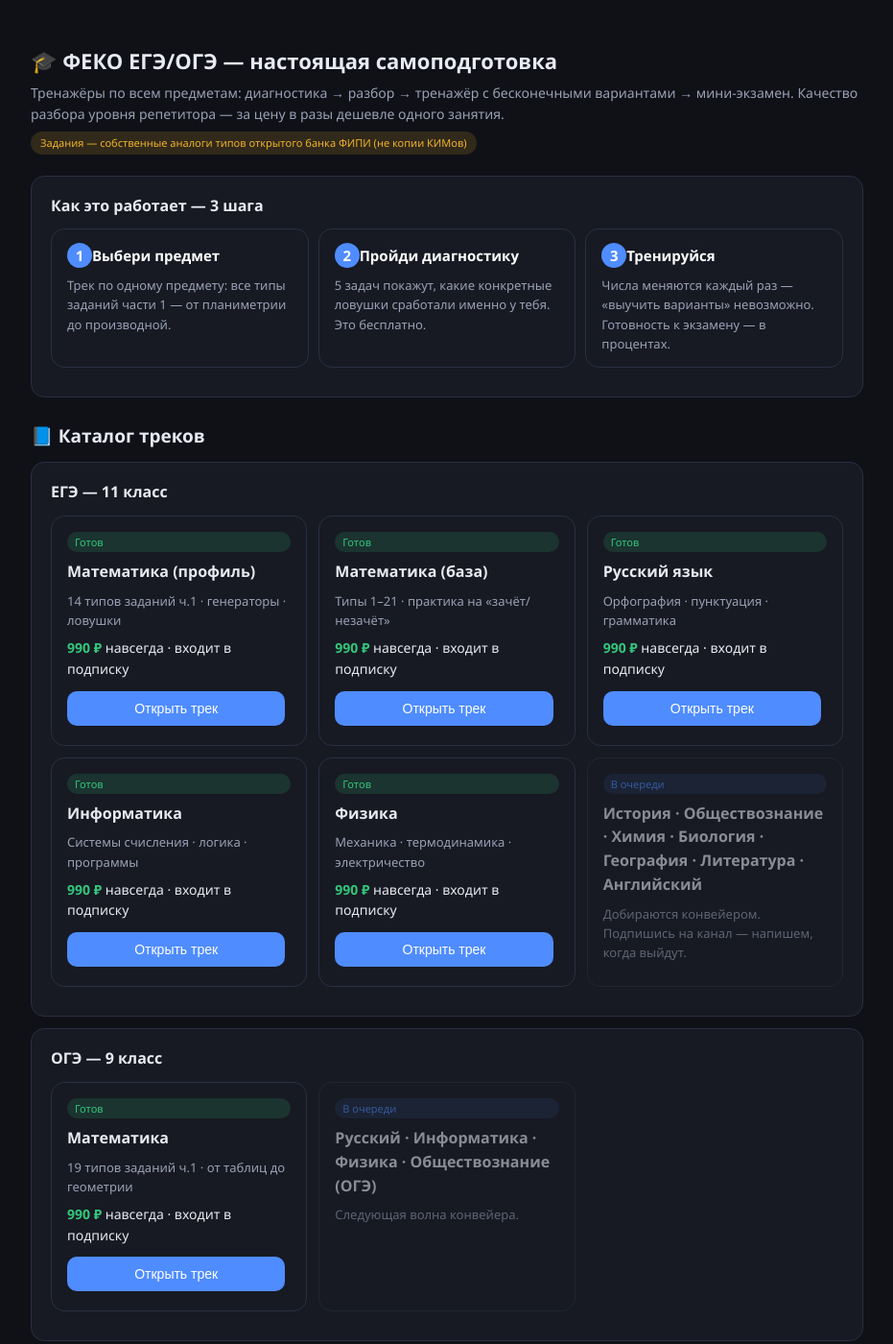
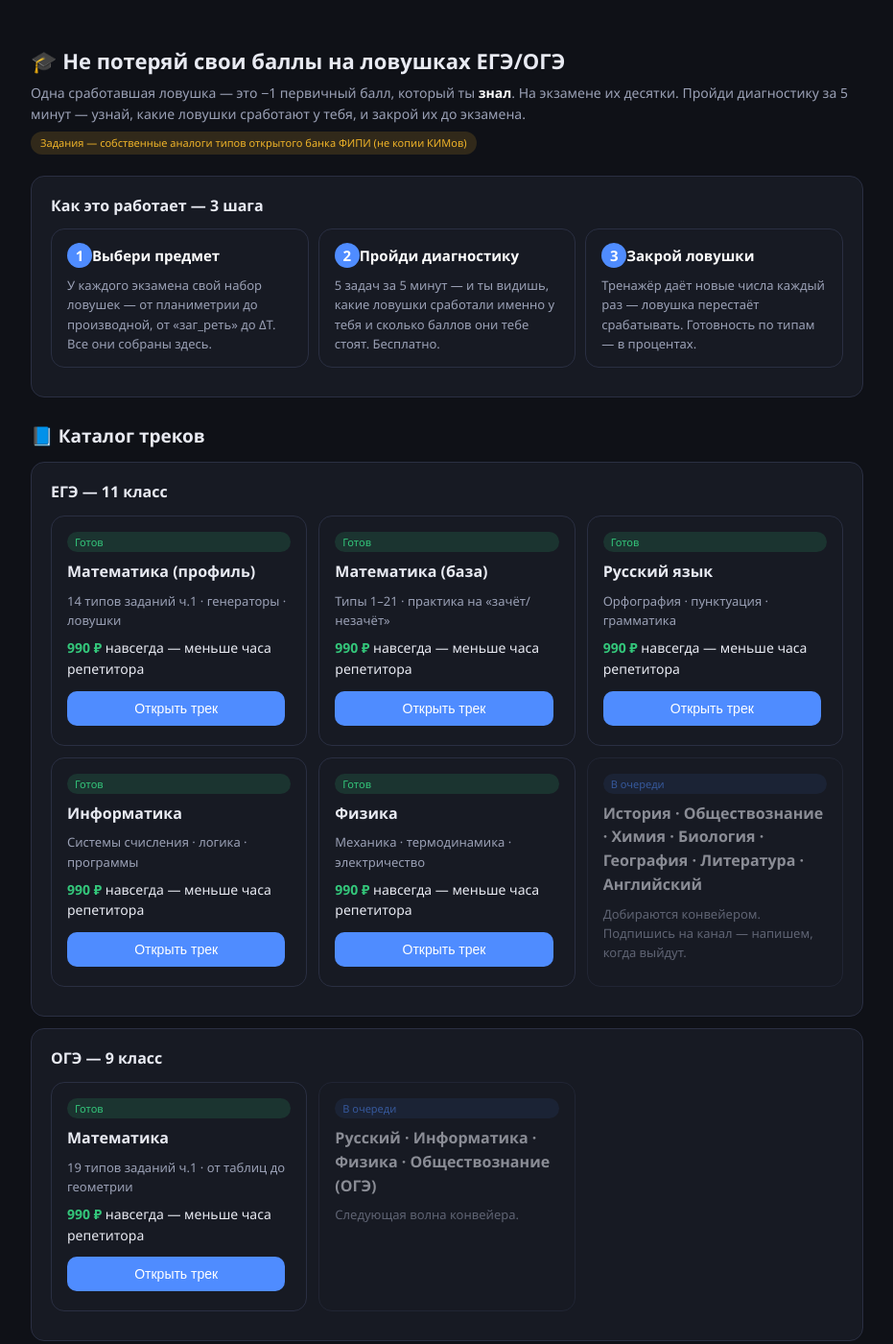
Before and after one commit to efefelov/feco-exam, a plain HTML site: page index.html in a window 1280 px wide. Shown: the top 1400 px of the page at 96% size, without its empty margins (174-1105 px from the left). Drawn offline with Linux system fonts and the light colour scheme.

Commit message:
Прогон 5 валют: заголовок «Не потеряй свои баллы на ловушках», онбординг и прайс за валюту тревоги, «меньше часа репетитора»

```diff
--- a/index.html
+++ b/index.html
@@ -3,7 +3,7 @@
 <head>
 <meta charset="UTF-8">
 <meta name="viewport" content="width=device-width, initial-scale=1.0">
-<title>ФЕКО ЕГЭ/ОГЭ — настоящая самоподготовка: тренажёры по всем предметам</title>
+<title>ЕГЭ/ОГЭ без ловушек — не потеряй свои баллы | ФЕКО</title>
 <style>
 :root{
   --bg:#0f1117; --panel:#171a23; --panel2:#1d2130; --border:#2a2f42;
@@ -57,17 +57,17 @@ a{color:var(--accent)}
 <body>
 <div class="wrap">
 <header>
-  <h1>🎓 ФЕКО ЕГЭ/ОГЭ — настоящая самоподготовка</h1>
-  <div class="sub">Тренажёры по всем предметам: диагностика → разбор → тренажёр с бесконечными вариантами → мини-экзамен. Качество разбора уровня репетитора — за цену в разы дешевле одного занятия.</div>
+  <h1>🎓 Не потеряй свои баллы на ловушках ЕГЭ/ОГЭ</h1>
+  <div class="sub">Одна сработавшая ловушка — это −1 первичный балл, который ты <b>знал</b>. На экзамене их десятки. Пройди диагностику за 5 минут — узнай, какие ловушки сработают у тебя, и закрой их до экзамена.</div>
   <span class="badge-demo">Задания — собственные аналоги типов открытого банка ФИПИ (не копии КИМов)</span>
 </header>
 
 <div class="card">
   <h3>Как это работает — 3 шага</h3>
   <div class="steps">
-    <div class="step-card"><span class="num">1</span><b>Выбери предмет</b><div class="muted">Трек по одному предмету: все типы заданий части 1 — от планиметрии до производной.</div></div>
-    <div class="step-card"><span class="num">2</span><b>Пройди диагностику</b><div class="muted">5 задач покажут, какие конкретные ловушки сработали именно у тебя. Это бесплатно.</div></div>
-    <div class="step-card"><span class="num">3</span><b>Тренируйся</b><div class="muted">Числа меняются каждый раз — «выучить варианты» невозможно. Готовность к экзамену — в процентах.</div></div>
+    <div class="step-card"><span class="num">1</span><b>Выбери предмет</b><div class="muted">У каждого экзамена свой набор ловушек — от планиметрии до производной, от «заг_реть» до ΔT. Все они собраны здесь.</div></div>
+    <div class="step-card"><span class="num">2</span><b>Пройди диагностику</b><div class="muted">5 задач за 5 минут — и ты видишь, какие ловушки сработали именно у тебя и сколько баллов они тебе стоят. Бесплатно.</div></div>
+    <div class="step-card"><span class="num">3</span><b>Закрой ловушки</b><div class="muted">Тренажёр даёт новые числа каждый раз — ловушка перестаёт срабатывать. Готовность по типам — в процентах.</div></div>
   </div>
 </div>
 
@@ -75,18 +75,18 @@ a{color:var(--accent)}
 <div class="card">
   <h3>ЕГЭ — 11 класс</h3>
   <div class="grid">
-    <div class="track-card"><span class="tag green">Готов</span><h3>Математика (профиль)</h3><div class="muted">14 типов заданий ч.1 · генераторы · ловушки</div><div class="price-line"><b>990 ₽</b> навсегда · входит в подписку</div><button class="act" onclick="location.href='ege-math-prof.html'">Открыть трек</button></div>
-    <div class="track-card"><span class="tag green">Готов</span><h3>Математика (база)</h3><div class="muted">Типы 1–21 · практика на «зачёт/незачёт»</div><div class="price-line"><b>990 ₽</b> навсегда · входит в подписку</div><button class="act" onclick="location.href='ege-math-base.html'">Открыть трек</button></div>
-    <div class="track-card"><span class="tag green">Готов</span><h3>Русский язык</h3><div class="muted">Орфография · пунктуация · грамматика</div><div class="price-line"><b>990 ₽</b> навсегда · входит в подписку</div><button class="act" onclick="location.href='ege-rus.html'">Открыть трек</button></div>
-    <div class="track-card"><span class="tag green">Готов</span><h3>Информатика</h3><div class="muted">Системы счисления · логика · программы</div><div class="price-line"><b>990 ₽</b> навсегда · входит в подписку</div><button class="act" onclick="location.href='ege-inform.html'">Открыть трек</button></div>
-    <div class="track-card"><span class="tag green">Готов</span><h3>Физика</h3><div class="muted">Механика · термодинамика · электричество</div><div class="price-line"><b>990 ₽</b> навсегда · входит в подписку</div><button class="act" onclick="location.href='ege-fiz.html'">Открыть трек</button></div>
+    <div class="track-card"><span class="tag green">Готов</span><h3>Математика (профиль)</h3><div class="muted">14 типов заданий ч.1 · генераторы · ловушки</div><div class="price-line"><b>990 ₽</b> навсегда — меньше часа репетитора</div><button class="act" onclick="location.href='ege-math-prof.html'">Открыть трек</button></div>
+    <div class="track-card"><span class="tag green">Готов</span><h3>Математика (база)</h3><div class="muted">Типы 1–21 · практика на «зачёт/незачёт»</div><div class="price-line"><b>990 ₽</b> навсегда — меньше часа репетитора</div><button class="act" onclick="location.href='ege-math-base.html'">Открыть трек</button></div>
+    <div class="track-card"><span class="tag green">Готов</span><h3>Русский язык</h3><div class="muted">Орфография · пунктуация · грамматика</div><div class="price-line"><b>990 ₽</b> навсегда — меньше часа репетитора</div><button class="act" onclick="location.href='ege-rus.html'">Открыть трек</button></div>
+    <div class="track-card"><span class="tag green">Готов</span><h3>Информатика</h3><div class="muted">Системы счисления · логика · программы</div><div class="price-line"><b>990 ₽</b> навсегда — меньше часа репетитора</div><button class="act" onclick="location.href='ege-inform.html'">Открыть трек</button></div>
+    <div class="track-card"><span class="tag green">Готов</span><h3>Физика</h3><div class="muted">Механика · термодинамика · электричество</div><div class="price-line"><b>990 ₽</b> навсегда — меньше часа репетитора</div><button class="act" onclick="location.href='ege-fiz.html'">Открыть трек</button></div>
     <div class="track-card soon"><span class="tag">В очереди</span><h3>История · Обществознание · Химия · Биология · География · Литература · Английский</h3><div class="muted">Добираются конвейером. Подпишись на канал — напишем, когда выйдут.</div></div>
   </div>
 </div>
 <div class="card">
   <h3>ОГЭ — 9 класс</h3>
   <div class="grid">
-    <div class="track-card"><span class="tag green">Готов</span><h3>Математика</h3><div class="muted">19 типов заданий ч.1 · от таблиц до геометрии</div><div class="price-line"><b>990 ₽</b> навсегда · входит в подписку</div><button class="act" onclick="location.href='oge-math.html'">Открыть трек</button></div>
+    <div class="track-card"><span class="tag green">Готов</span><h3>Математика</h3><div class="muted">19 типов заданий ч.1 · от таблиц до геометрии</div><div class="price-line"><b>990 ₽</b> навсегда — меньше часа репетитора</div><button class="act" onclick="location.href='oge-math.html'">Открыть трек</button></div>
     <div class="track-card soon"><span class="tag">В очереди</span><h3>Русский · Информатика · Физика · Обществознание (ОГЭ)</h3><div class="muted">Следующая волна конвейера.</div></div>
   </div>
 </div>
@@ -128,7 +128,8 @@ a{color:var(--accent)}
     <tr><td>Трек одного предмета</td><td><b>990 ₽ разово, навсегда</b></td><td>занятие с репетитором: 1 500–2 500 ₽/час</td></tr>
     <tr><td>Подписка на все предметы</td><td><b>490 ₽/мес</b></td><td>онлайн-школы с занятиями: 4 000–10 000 ₽/мес; приложения-тренажёры: 300–350 ₽/мес (без разборов)</td></tr>
   </table>
-  <div class="muted">Нам дороже «дешёвых приложений» — потому что у нас разбор каждой ошибки «почему» и готовность к экзамену с валидацией. Нам в разы дешевле онлайн-школ — потому что вместо живых занятий ты получаешь тренажёр, который сам подстраивается под твои ошибки. Это не замена репетитору — это настоящая самоподготовка.</div>
+  <div class="muted"><b>Считалка:</b> час репетитора — 1 500–2 500 ₽. Вечер ловушек здесь — 990 ₽ навсегда. Если диагностика нашла у тебя 2 сработавшие ловушки — трек уже окупился: каждая не снятая ловушка — это минус балл на экзамене.</div>
+  <div class="muted" style="margin-top:6px">Нам дороже «дешёвых приложений» — потому что мы закрываем именно те ловушки, на которых теряют баллы, с разбором «почему» и честной готовностью в %. Нам в разы дешевле онлайн-школ — потому что вместо живых занятий ты получаешь тренажёр, который сам подстраивается под твои ошибки.</div>
 </div>
 
 <div class="card" id="pay">
```
Also changed, not shown: ege-fiz.html (+2 -2 lines), ege-inform.html (+2 -2 lines), ege-math-base.html (+2 -2 lines), ege-math-prof.html (+2 -2 lines), ege-rus.html (+2 -2 lines), oge-math.html (+2 -2 lines).
